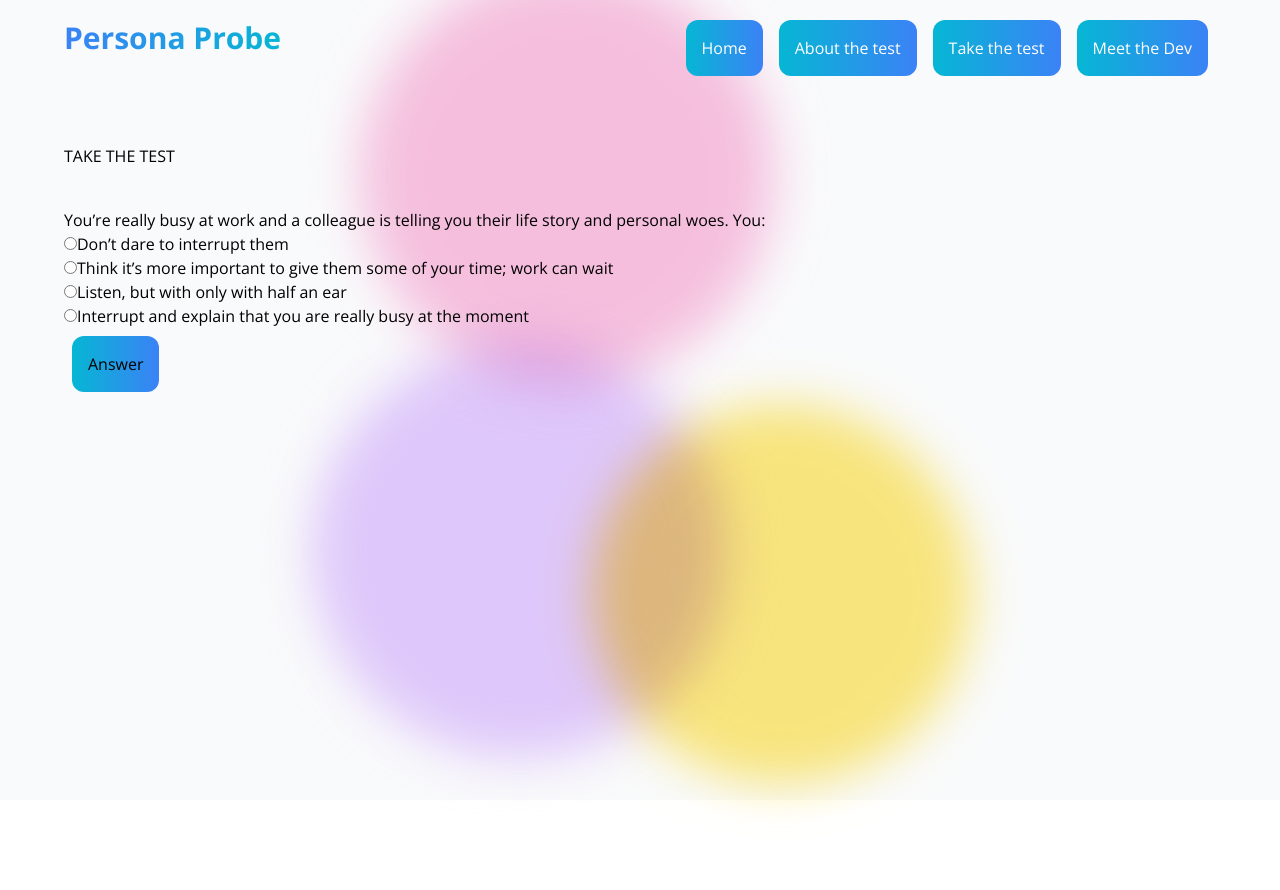
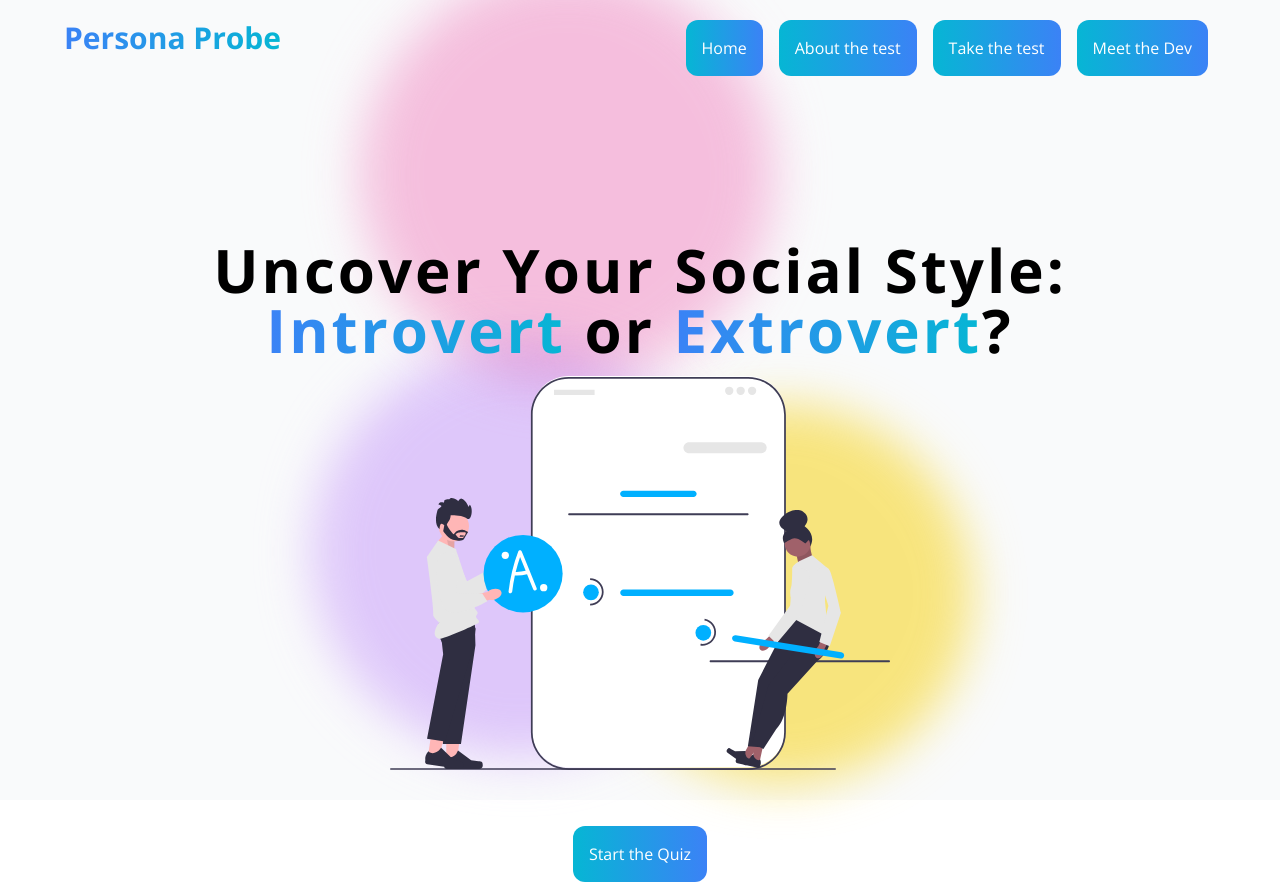
Before and after one commit to sarmadH97/personality-test-app, a React (Vite) app: page /Takethetest in a window 1280 px wide. Before the commit the page ends 800 px from the top, so only its background shows below. Built offline with nearby package versions, Linux system fonts and the light colour scheme.

Commit message:
Question logic, framer, design
- Questions logic added.
- Framer added for button's animations
- Design updated

```diff
--- a/package.json
+++ b/package.json
@@ -10,6 +10,7 @@
     "preview": "vite preview"
   },
   "dependencies": {
+    "framer-motion": "^11.1.9",
     "localforage": "^1.10.0",
     "match-sorter": "^6.3.4",
     "react": "^18.2.0",
--- a/src/components/QuestionsComponent/Questions.tsx
+++ b/src/components/QuestionsComponent/Questions.tsx
@@ -3,19 +3,20 @@ import { Question } from "../../interfaces/interfaces";
 
 interface questionProps {
   question: Question;
+  getAnswers: (val : string)=>void
 }
 
-const Questions = ({ question }: questionProps) => {
+const Questions = ({ question, getAnswers }: questionProps) => {
   const onSubmit = (event: FormEvent) => {
     const form = event.target as HTMLFormElement;
     event.preventDefault();
-    console.log(form.answer.value);
+    getAnswers(form.answer.value)
   };
   return (
-    <div className="flex flex-col">
-      <form onSubmit={onSubmit}>
-        <div>{question.question}</div>
-        <div className="flex flex-col">
+    <div className="flex flex-col w-full">
+      <form onSubmit={onSubmit} className="">
+        <div className="text-center text-5xl font-semibold">{question.question}</div>
+        <div className="text-center grid grid-cols-2">
           {question?.answers.map((answer, index) => {
             return (
               <label
--- a/src/pages/Home.tsx
+++ b/src/pages/Home.tsx
@@ -17,8 +17,8 @@ const Home = () => {
             <Flipcard frontText="Introvert ?" backtext="Extrovert ?" />
           </div>
           <div className="p-6">
-            <h1 className="text-4xl bg-gradient-to-r from-cyan-500 to-blue-500 inline-block text-transparent bg-clip-text pb-6">
-              Welcome to Persona Probe!
+            <h1 className="text-4xl font-semibold pb-6">
+              Welcome to <p className="bg-gradient-to-r from-cyan-500 to-blue-500 inline-block text-transparent bg-clip-text">Persona Probe!</p>
             </h1>
             <p className="text-xl pb-4">
               Unlock the mysteries of your personality with our innovative
--- a/src/pages/TestQuestions.tsx
+++ b/src/pages/TestQuestions.tsx
@@ -2,16 +2,35 @@ import { useState } from "react";
 import Background from "../components/Background/Background";
 import Navbar from "../components/Navbar/Navbar";
 import QuestionsComponent from "../components/QuestionsComponent/Questions";
-import questionsList from "../questionJson/questionsList"
+import questionsList from "../questionJson/questionsList";
+import svg from "../assets/undraw_content_team_re_6rlg.svg";
+import { motion } from "framer-motion";
 
 const TestQuestions = () => {
-  const allQuestions=questionsList;
-  const [currentQuestion, setCurrentQuestion] = useState(allQuestions[0]);
-  const [prevQuestion, setPrevQuestion] = useState(0)
+  let ansScore = 0;
+  let currIndex = 0;
+  const allQuestions = questionsList;
+  const [currentQuestion, setCurrentQuestion] = useState(allQuestions[13]);
+  const [showResult, setShowResult] = useState(false);
+  const [showQuestions, setShowQuestions] = useState(false);
 
-  function returnQuestion(currQ: number, nextQ: number) {
+  function getAnswers(ans: string) {
+    currIndex = allQuestions.indexOf(currentQuestion);
+    setCurrentQuestion(allQuestions[currIndex + 1]);
+    if (currentQuestion.correct === ans) {
+      ansScore += 1;
+    }
+    if (currIndex === allQuestions.length - 1) {
+      setShowResult(true);
+    }
+  }
 
-    return allQuestions[0];
+  function returnColoredText(text: string) {
+    return (
+      <p className="font-bold bg-gradient-to-r from-blue-500 to-cyan-500 inline-block text-transparent bg-clip-text ">
+        {text}
+      </p>
+    );
   }
   return (
     <div className="w-screen h-screen bg-white">
@@ -20,9 +39,42 @@ const TestQuestions = () => {
         <>
           <Navbar />
         </>
-        <div className="px-16 mt-12 h-80 w-full">
-          <h1 className="mb-10">TAKE THE TEST</h1>
-          <QuestionsComponent question={currentQuestion}/>
+        <div className="px-16 mt-36 h-80 w-full">
+          {!showQuestions ? (
+            <>
+              <h1 className="text-center font-sans text-6xl font-semibold tracking-wider">
+                Uncover Your Social Style: {returnColoredText("Introvert")} or{" "}
+                {returnColoredText("Extrovert")}?
+              </h1>
+              <div className="flex justify-center mt-4">
+                <img src={svg} height={500} width={500} alt="Your SVG" />
+              </div>
+              <div className="flex justify-center mt-12">
+                <motion.button
+                  className="p-4 text-white bg-gradient-to-r from-cyan-500 to-blue-500 rounded-xl m-2 cursor-pointer duration-300 hover:text-black"
+                  onClick={() => {
+                    setShowQuestions(true);
+                  }}
+                  whileHover={{
+                    scale: 1.5  ,
+                    textShadow:"0px 0px 8px rgb(255,255,255)",
+                    boxShadow:"0px 0px 8px rgb(255,255,255)",
+                  }}
+                >
+                  Start the Quiz
+                </motion.button>
+              </div>
+            </>
+          ) : (
+            <>
+              <div className="m-24">
+                <QuestionsComponent
+                  question={currentQuestion}
+                  getAnswers={getAnswers}
+                />
+              </div>
+            </>
+          )}
         </div>
       </div>
     </div>
```
Also changed, not shown: src/assets/undraw_content_team_re_6rlg.svg (added), 1 other file (tests, documents, lock files or other folders).
